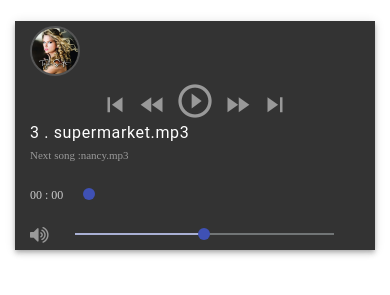
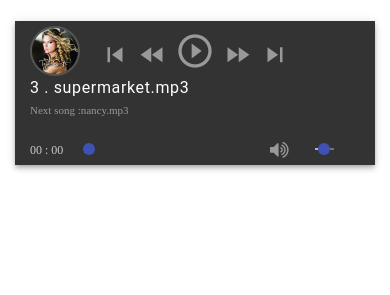
Before and after one commit to kwizerainnocent/audioplayer, a plain HTML site: page index.html in a window 390 px wide. Shown: the part 103-398 px from the top of the page. Drawn offline with Linux system fonts and the light colour scheme; a web font is replaced by a local one.

Commit message:
cstom audio player ready for initial release

```diff
--- a/index.html
+++ b/index.html
@@ -13,11 +13,11 @@
 	<h1 class="thin theme-color">Music Player</h1>
 		<div class="rows music-player mdl-shadow--4dp">
 			<div class="free-5"></div>
-			<div class="col-md-4" style="padding: 0;">
-				<div class="col-md-2">
+			<div class="col-md-4 col-sm-4 col-xs-12" style="padding: 0;">
+				<div class="col-md-2 col-sm-2 col-xs-2">
 					<img src="images/ts.png" class="img-circle player-avatar">
 				</div>
-				<div class="col-md-8 center controls" style="font-size: 30px;">
+				<div class="col-md-8 col-sm-8 col-xs-8 center controls" style="font-size: 30px;">
 					<div class="free-5"></div>
 					<i class="mdi mdi-skip-previous" onclick="previous()"></i>
 					<i class="mdi mdi-rewind" onclick="decreasePlayback()"></i>
@@ -27,17 +27,17 @@
 					<i class="mdi mdi-skip-next" onclick="next()"></i>
 				</div>
 			</div>
-			<div class="col-md-2 song-title">
+			<div class="col-md-2 col-sm-2 col-xs-12 song-title">
 				<h6 id="songTitle">Song title</h6>
 				<!-- <p>Juliana Kanyomozi</p> -->
 				<font id="nextSong"></font>
 			</div>
-			<div class="col-md-4">
+			<div class="col-md-4 col-sm-4 col-xs-8">
 				<div class="free-20"></div>
 				<font id="cTime" style="font-size:12px; color: #ccc; float: left;"></font> <font id="duration" style="font-size:12px; color: #ccc; float: right;"></font>
 				<input class="mdl-slider mdl-js-slider" id="songSlider" type="range" min="0" step="1" value="0" tabindex="0" onmouseup="seekSong()" style="width: 100%;">
 			</div>
-			<div class="col-md-2">
+			<div class="col-md-2 col-sm-2 col-xs-4">
 				<div class="free-20"></div>
 				<i class="fa fa-volume-up" id="voice" onclick="mute()" style="float: left; font-size:20px; color:#999; cursor: pointer;"></i>
 				<i class="fa fa-volume-off" id="mute" onclick="unmute()" style="float: left; font-size:20px; color:#999; display: none; cursor: pointer;"></i>
--- a/js/custom.js
+++ b/js/custom.js
@@ -1,4 +1,4 @@
-var songs = ['barcelona.mp3', 'divide.mp3', 'supermarket.mp3','nancy.mp3'];
+var songs = ['barcelona.mp3', 'divide.mp3', 'supermarket.mp3','nancy.mp3', 'anyway.mp3'];
 
 var songTitle = $('#songTitle');
 var songSlider = $('#songSlider');
@@ -21,11 +21,10 @@ function loadSong()
 {
 	song.src = 'music/'+songs[currentSong];
 	songTitle.html((currentSong + 1)+ ' . '+ songs[currentSong]);
-	nextSong.html('Next song :'+ songs[currentSong + 1 % songs.length]);
+	nextSong.html('Next song :'+ songs[(currentSong + 1) % songs.length]);
 	song.playbackRate = 1;
 	song.volume = volumeSlider.val();
 	setTimeout(setDuration(), 1000);
-	seekSong();
 	song.play();
 }
 
@@ -38,6 +37,9 @@ function updateSongSlider()
 	var currentTime = Math.round(song.currentTime);
 	songSlider.val(currentTime);
 	cTime.html(convertTime(currentTime));
+	if (song.ended) {
+		next();
+	}
 }
 
 //this function adjusts volume according to the volume slider
@@ -92,7 +94,9 @@ function playPause()
 //function to play the next song
 function next()
 {
-	currentSong = currentSong + 1 % songs.length;
+	currentSong = (currentSong + 1) % songs.length;
+	song.currentTime = 0;
+	songSlider.val(0);
 	loadSong();
 }
 
@@ -101,6 +105,8 @@ function previous()
 {
 	currentSong --;
 	currentSong = (currentSong < 0) ? songs.length - 1 : currentSong;
+	song.currentTime = 0;
+	songSlider.val(0);
 	loadSong();
 }
 
```
